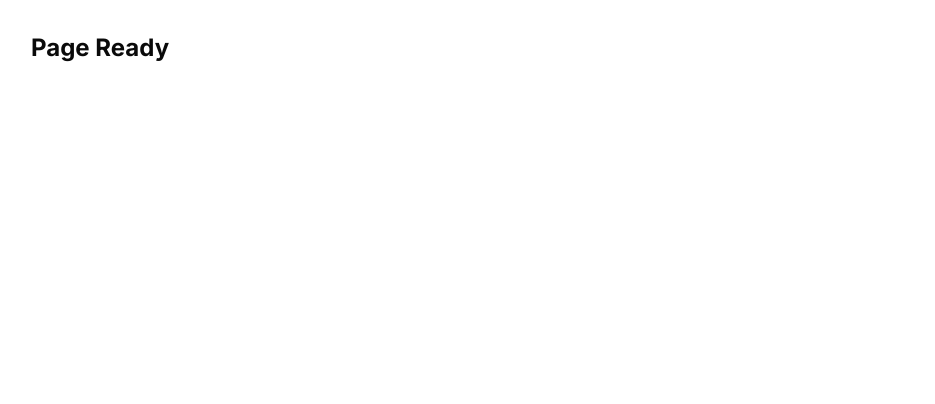
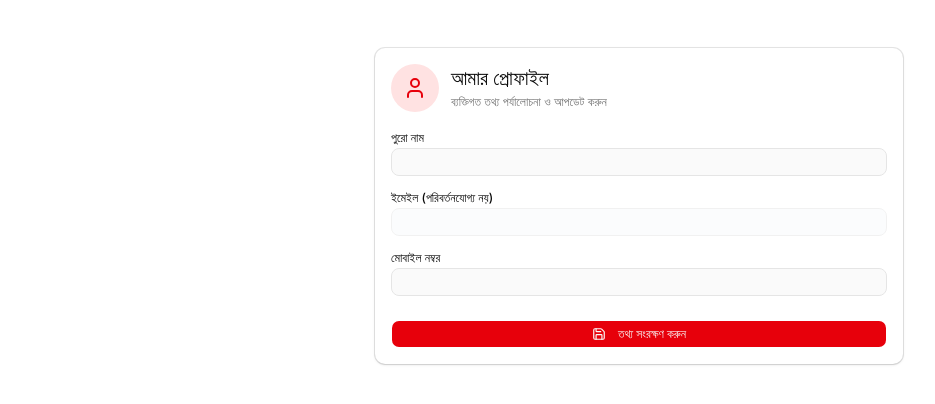
Before and after one commit to sarafathossen/b7a7, a Next.js app: page /caller/profile in a window 1280 px wide. Shown: the top 404 px of the page, without its empty margins (1-936 px from the left). Built offline with nearby package versions, Linux system fonts and the light colour scheme; no server answers.

Commit message:
caller profile page added

```diff
--- a/src/app/(dashboard)/caller/profile/page.tsx
+++ b/src/app/(dashboard)/caller/profile/page.tsx
@@ -1,7 +1,118 @@
-export default function Page() {
+// src/app/(dashboard)/caller/profile/page.tsx
+"use client";
+
+import { useEffect, useState } from "react";
+import { useForm } from "react-hook-form";
+import { zodResolver } from "@hookform/resolvers/zod";
+import * as z from "zod";
+import { useQuery, useMutation, useQueryClient } from "@tanstack/react-query";
+import { toast } from "sonner";
+import { api } from "@/lib/axios";
+import { Card, CardHeader, CardTitle, CardDescription, CardContent } from "@/components/ui/card";
+import { Button } from "@/components/ui/button";
+import { Input } from "@/components/ui/input";
+import { Label } from "@/components/ui/label";
+import { User, Phone, Mail, Loader2, Save } from "lucide-react";
+
+const profileSchema = z.object({
+  name: z.string().min(2, "ন্যূনতম ২ অক্ষরের নাম লিখুন"),
+  phone: z.string().regex(/^01[3-9]\d{8}$/, "সঠিক ১১ ডিজিটের মোবাইল নম্বর দিন"),
+});
+
+type ProfileFormData = z.infer<typeof profileSchema>;
+
+export default function ProfilePage() {
+  const queryClient = useQueryClient();
+
+  const { data: profile, isLoading } = useQuery({
+    queryKey: ["myProfile"],
+    queryFn: async () => {
+      const res = await api.get("/users/me");
+      return res.data?.data;
+    },
+  });
+
+  const {
+    register,
+    handleSubmit,
+    reset,
+    formState: { errors },
+  } = useForm<ProfileFormData>({
+    resolver: zodResolver(profileSchema),
+  });
+
+  useEffect(() => {
+    if (profile) {
+      reset({
+        name: profile.name || "",
+        phone: profile.phone || "",
+      });
+    }
+  }, [profile, reset]);
+
+  const updateMutation = useMutation({
+    mutationFn: async (data: ProfileFormData) => {
+      return api.patch("/users/me", data);
+    },
+    onSuccess: () => {
+      toast.success("প্রোফাইল সফলভাবে আপডেট করা হয়েছে!");
+      queryClient.invalidateQueries({ queryKey: ["myProfile"] });
+    },
+    onError: (err: any) => {
+      toast.error(err.response?.data?.message || "প্রোফাইল আপডেট করতে সমস্যা হয়েছে");
+    },
+  });
+
+  if (isLoading) {
+    return (
+      <div className="flex justify-center items-center py-20">
+        <Loader2 className="w-8 h-8 animate-spin text-red-600" />
+      </div>
+    );
+  }
+
   return (
-    <div className="p-8">
-      <h1 className="text-2xl font-bold">Page Ready</h1>
+    <div className="max-w-xl mx-auto p-4 sm:p-6 my-6">
+      <Card className="border-slate-200 shadow-sm">
+        <CardHeader>
+          <div className="flex items-center gap-3">
+            <div className="p-3 bg-red-100 text-red-600 rounded-full">
+              <User className="w-6 h-6" />
+            </div>
+            <div>
+              <CardTitle className="text-xl">আমার প্রোফাইল</CardTitle>
+              <CardDescription>ব্যক্তিগত তথ্য পর্যালোচনা ও আপডেট করুন</CardDescription>
+            </div>
+          </div>
+        </CardHeader>
+        <CardContent>
+          <form onSubmit={handleSubmit((d) => updateMutation.mutate(d))} className="space-y-4">
+            <div className="space-y-1">
+              <Label htmlFor="name">পুরো নাম</Label>
+              <Input id="name" {...register("name")} />
+              {errors.name && <p className="text-xs text-red-500">{errors.name.message}</p>}
+            </div>
+
+            <div className="space-y-1">
+              <Label htmlFor="email">ইমেইল (পরিবর্তনযোগ্য নয়)</Label>
+              <Input id="email" value={profile?.email || ""} disabled className="bg-slate-50 cursor-not-allowed" />
+            </div>
+
+            <div className="space-y-1">
+              <Label htmlFor="phone">মোবাইল নম্বর</Label>
+              <Input id="phone" {...register("phone")} />
+              {errors.phone && <p className="text-xs text-red-500">{errors.phone.message}</p>}
+            </div>
+
+            <div className="pt-2">
+              <Button type="submit" className="w-full bg-red-600 hover:bg-red-700" disabled={updateMutation.isPending}>
+                {updateMutation.isPending ? <Loader2 className="w-4 h-4 animate-spin mr-2" /> : <Save className="w-4 h-4 mr-2" />}
+                তথ্য সংরক্ষণ করুন
+              </Button>
+            </div>
+          </form>
+        </CardContent>
+      </Card>
     </div>
   );
 }
```
